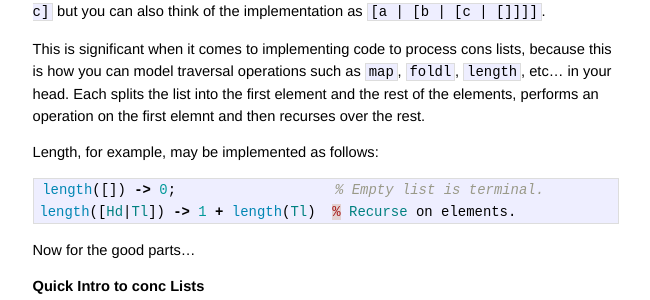
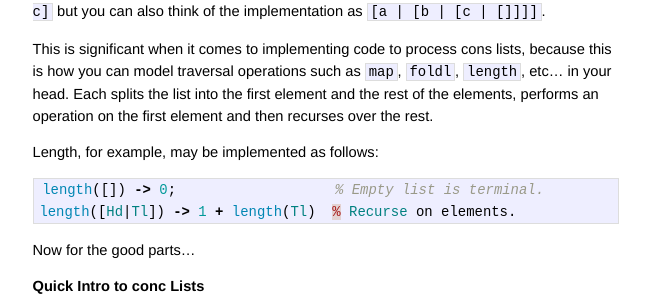
Before and after one commit to dustin/dustin.sallings.org, a Jekyll site: the page built from _posts/2010-03-04-erlang-conc.markdown, in a window 1280 px wide and 1400 px high, scrolled down 633 px. Shown: the part 197-497 px from the top of the window, without its empty margins (314-964 px from the left). Built offline with Jekyll 4.4.1, drawn with Linux system fonts in a browser that asks for light colours; Markdown is read by kramdown in place of the engine named in the settings; comment, search, counter and statistics services are not loaded; some of the changed lines change nothing that is shown; some of the changed text lies outside the part shown.

Commit message:
fix a bit of confusion

```diff
--- a/_posts/2010-03-04-erlang-conc.markdown
+++ b/_posts/2010-03-04-erlang-conc.markdown
@@ -52,7 +52,7 @@
 lists, because this is how you can model traversal operations such as
 `map`, `foldl`, `length`, etc... in your head.  Each splits the list
 into the first element and the rest of the elements, performs an
-operation on the first elemnt and then recurses over the rest.
+operation on the first element and then recurses over the rest.
 
 Length, for example, may be implemented as follows:
 
@@ -131,8 +131,8 @@
 avoid unnecessary concatenation cells).
 
 `mapreduce` isn't quite the same thing as a `lists:mapfoldl`, so don't
-quite be confused.  You can imagine a simple implementation of a cons
-`mapreduce` looking like this:
+let that confuse you.  You can imagine a simple implementation of a
+cons `mapreduce` looking like this:
 
 {% highlight erlang %}
 mapreduce(MapFun, ReduceFun, Initial, List) ->
```
